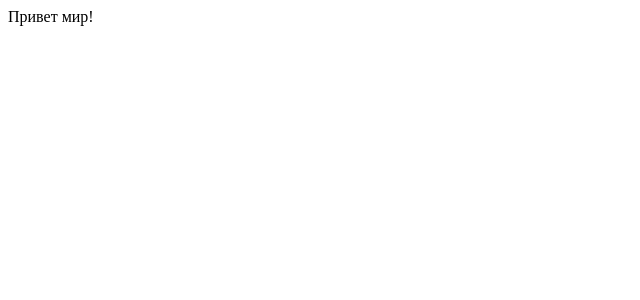
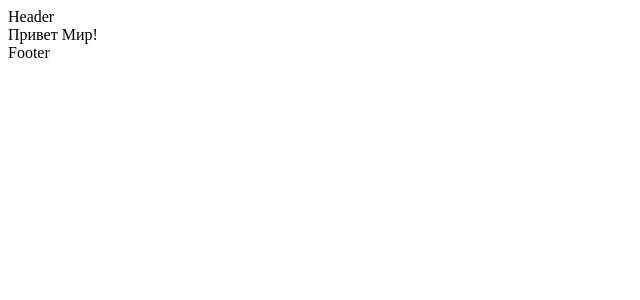
Before and after one commit to MaximMukhin/furnicraft-book, a React (Vite) app: page / in a window 1280 px wide. Shown: the top 300 px of the page, without its empty margins (0-640 px from the left). Built offline with nearby package versions, Linux system fonts and the light colour scheme.

Commit message:
Создать базовые layouts Page, Header, Footer (#11)

```diff
--- a/src/components/App.tsx
+++ b/src/components/App.tsx
@@ -1,5 +1,13 @@
+import { Page, Footer, Header } from "./layouts/Page";
+
 const App = () => {
-  return <div data-semantics="App">Привет мир!</div>;
+  return (
+    <div data-semantics="App">
+      <Header></Header>
+      <Page>Мир!</Page>
+      <Footer></Footer>
+    </div>
+  );
 };
 
 export default App;
--- /dev/null
+++ b/src/components/layouts/Page/Footer.tsx
@@ -0,0 +1,9 @@
+import React, { PropsWithChildren } from "react";
+
+interface FooterProps {}
+
+export const Footer: React.FC<PropsWithChildren<FooterProps>> = (props) => {
+  const { children } = props;
+
+  return <div>Footer {children}</div>;
+};
--- /dev/null
+++ b/src/components/layouts/Page/Header.tsx
@@ -0,0 +1,9 @@
+import React, { PropsWithChildren } from "react";
+
+interface HeaderProps {}
+
+export const Header: React.FC<PropsWithChildren<HeaderProps>> = (props) => {
+  const { children } = props;
+
+  return <div>Header {children}</div>;
+};
--- /dev/null
+++ b/src/components/layouts/Page/Page.tsx
@@ -0,0 +1,9 @@
+import React, { PropsWithChildren } from "react";
+
+interface PageProps {}
+
+export const Page: React.FC<PropsWithChildren<PageProps>> = (props) => {
+  const { children } = props;
+
+  return <div>Привет {children}</div>;
+};
--- /dev/null
+++ b/src/components/layouts/Page/index.ts
@@ -0,0 +1,3 @@
+export * from "./Page";
+export * from "./Footer";
+export * from "./Header";
```
